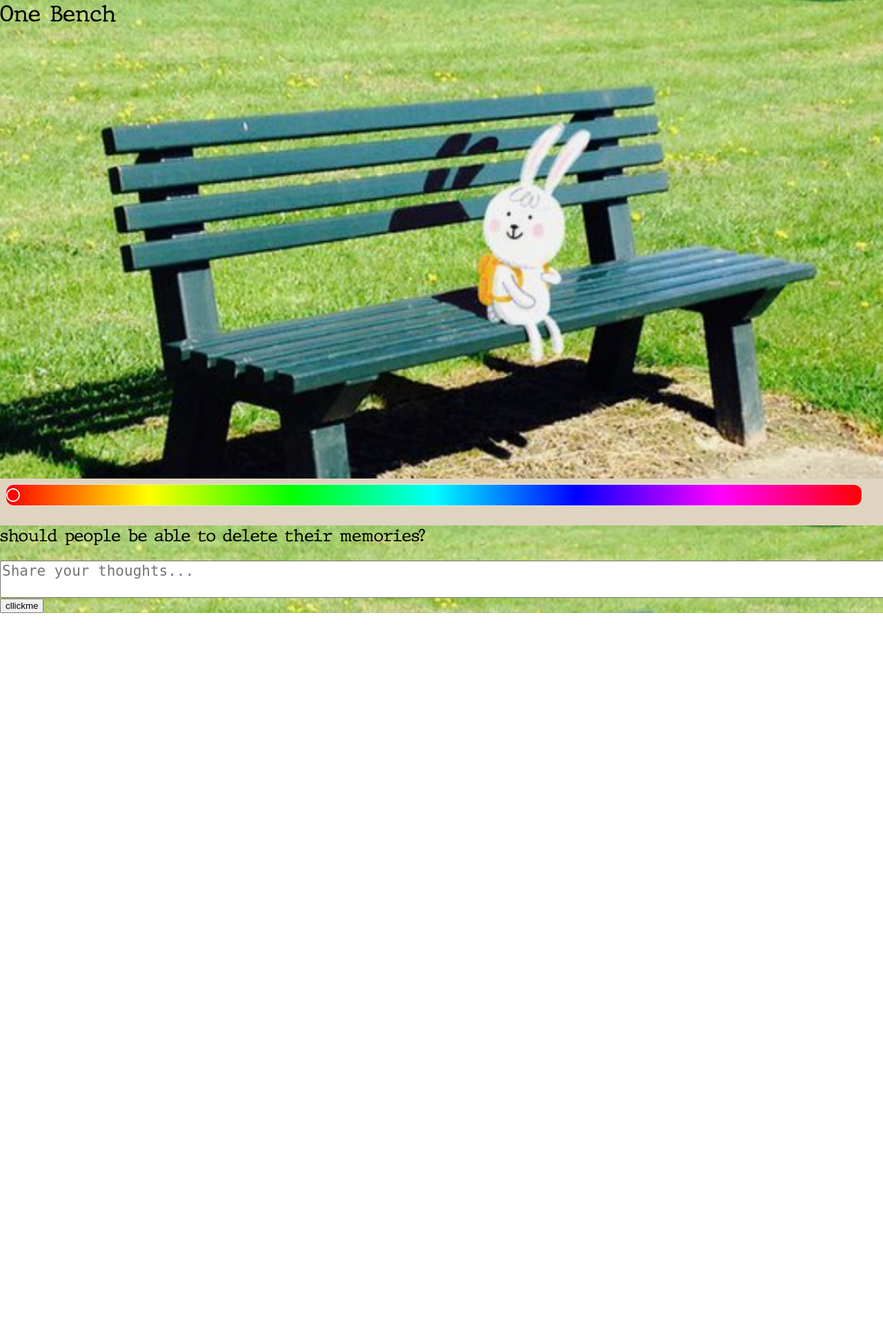
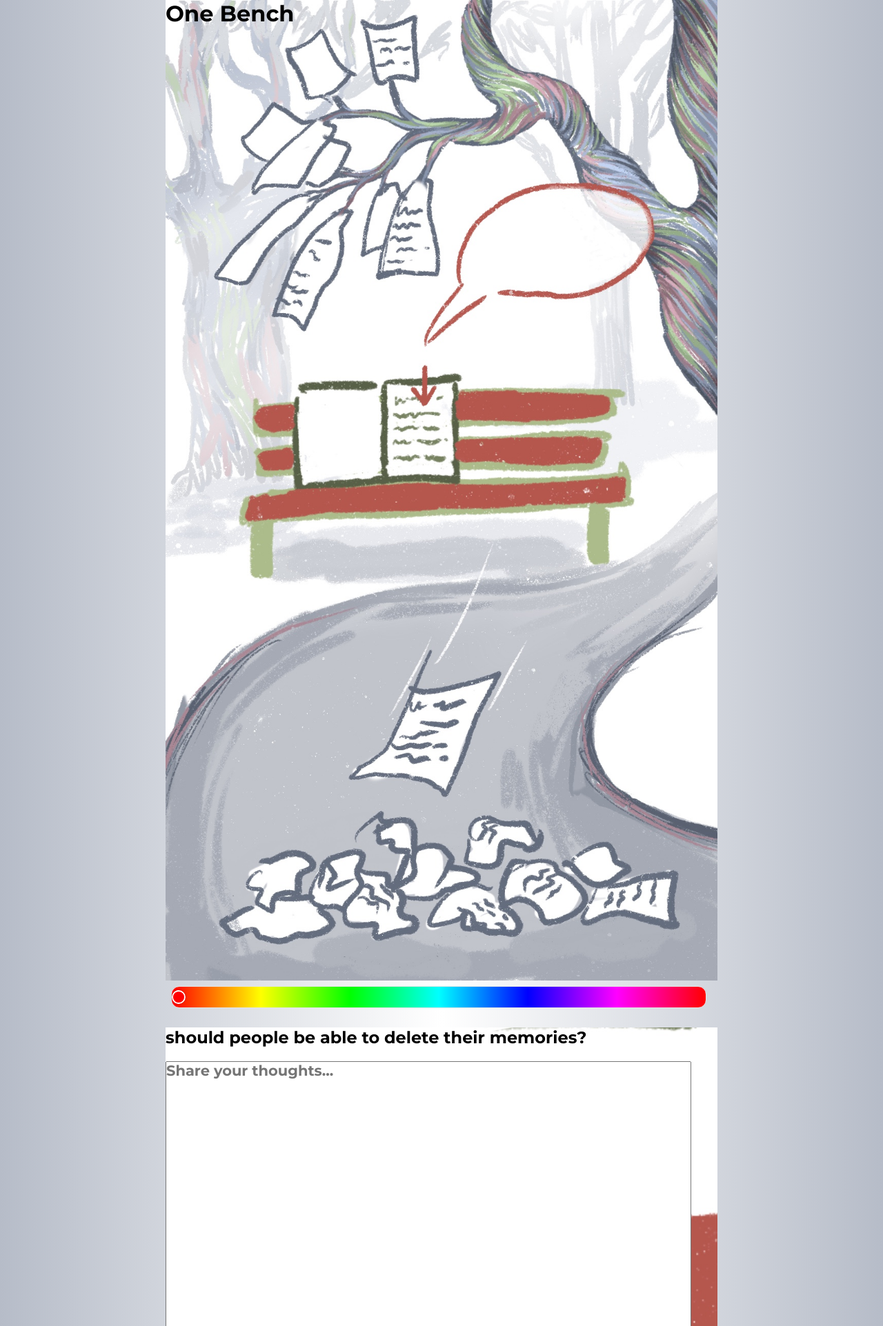
Before and after one commit to simitomorrow/OneBench, a PHP site: page / in a window 1280 px wide. Shown: the top 1923 px of the page at 69% size. Before the commit the page ends 889 px from the top, so only its background shows below. Run offline with PHP 8.4, Linux system fonts and the light colour scheme; data that the repository does not hold is empty.

Commit message:
zwischenspeicher

```diff
--- a/css/style.css
+++ b/css/style.css
@@ -1,18 +1,34 @@
 @charset "UTF-8";
 
 @font-face {
-    font-family: "Typewriter";
-    src: url("../fonts/JMH\ Typewriter.ttf") format("truetype");
-    font-weight: bold;
-    font-style: normal;
+	font-family: "Montserrat";
+	src: url("../fonts/Montserrat-VariableFont_wght.ttf") format("truetype");
+	font-weight: bold;
+	font-style: normal;
 }
 
-body, html {
-    font-family: "Typewriter";
-	background-color: #DFD4C0;
+@font-face {
+	font-family: "IndieFlower";
+	src: url("../fonts/IndieFlower-Regular.ttf") format("truetype");
+	font-weight: bold;
+	font-style: normal;
+}
+
+html {
+	font-family: "Montserrat";
+	background: linear-gradient(90deg, rgba(182, 188, 200, 1) 0%, rgb(255, 255, 255) 50%, rgba(182, 188, 200, 1) 100%);
 	padding: 0;
 	margin: 0;
+	display: flex;
+	justify-content: center;
+	align-items: center;
+}
+
+body {
 	width: 100%;
+	max-width: 800px;
+	padding: 0;
+	margin: 0;
 }
 
 h1 {
@@ -20,17 +36,16 @@
 	padding: 0;
 }
 
-.container1 {
-	background-image: url("../img/bench.png");
-	background-size: cover;
-	background-position-x: 20%;
-	background-position-x: 20%;
-	height: 694px;
+#container1 {
+	background-image: url("../img/one\ bench.jpg");
+	background-size: contain;
+	background-repeat: no-repeat;
 }
 
-.container2 {
-	background-image: url("../img/bench.png");
-	background-size: cover;
+#container2 {
+	background-image: url("../img/zoom\ diary.jpg");
+	background-size: contain;
+	background-repeat: no-repeat;
 }
 
 img {
@@ -38,12 +53,19 @@
 	width: 100%;
 }
 
+.randomQuestion {
+	font-family: "IndieFlower";
+}
+
 #messageBox {
-	width: 100%;
+	font-family: "Montserrat";
+	width: 95%;
 	display: block;
 	font-size: 21px;
 	resize: none;
 	height: 50%;
+	margin: 0;
+	padding: 0;
 }
 
 .slider-color-picker {
--- a/index.php
+++ b/index.php
@@ -12,16 +12,16 @@
 
 
 <body>
-	<div class="container1">
+	<div id="container1">
 		<h1>One Bench</h1>
 	</div>
 
 	<slider-color-picker style="width: 97%"></slider-color-picker>
-	<div class="container2">
+	<div id="container2">
 		<h2 id="randomQuestion"></h2>
 		<div id="circle"></div>
 		<textarea id="messageBox" placeholder="Share your thoughts..."></textarea>
-		<button>cllickme</button>
+		<button id="saveMemoryButton">clickme</button>
 	</div>
 
 </body>
--- a/js/bench.js
+++ b/js/bench.js
@@ -1,28 +1,7 @@
 import "./lib/slider-color-picker.js";
-/*
-    db-connection:
-    localhost
-    user: smizz_onebench
-    pw: GE-9YAu:8gy;6c
 
-    DB TABLE: MEMORY
-    id: long, autoincrement
-    question: varchar(300)
-    message: varchar(5000)
-    color: varchar(8)
-    byUserHash: varchar(32)
-    dateCreated: date
-
-    CREATE TABLE MEMORY(
-        ID_Memory INT AUTO_INCREMENT PRIMARY KEY
-        ,Question VARCHAR(300)
-        ,Message VARCHAR(5000)
-        ,Color VARCHAR(9)
-        ,By_User_Hash VARCHAR(64)
-        ,Date_Created DATETIME DEFAULT CURRENT_TIMESTAMP
-        );
-*/
-
+const MAX_TEXT_LENGTH = 5000;
+let benchMemories = [];
 let shownQuestion = "";
 let textbox;
 let selectedColor = "#FFFFFF";
@@ -30,49 +9,39 @@
     prepareColorPicker();
     showRandomQuestion();
     textbox = document.getElementById('messageBox');
+    document.getElementById("saveMemoryButton").addEventListener("click", saveMemory);
+
+    let titleImageContainer = document.getElementById("container1");
+    titleImageContainer.style.height = "" + (titleImageContainer.offsetWidth / 9 * 16) + "px";
+    let diaryImageContainer = document.getElementById("container2");
+    diaryImageContainer.style.height = "" + (diaryImageContainer.offsetWidth / 9 * 16) + "px";
 };
 
-const RANDOM_QUESTIONS = [
-    "How are you?",
-    "What are you seeing?",
-    "do memories ever fade?",
-    "should people be able to delete their memories?"
-]
-
-const MAX_TEXT_LENGTH = 5000;
-const MIN_BUBBLE_SIZE = 80;
-const MAX_BUBBLE_SIZE = 400;
-let benchMemories = [];
-
 function showRandomQuestion() {
+    const RANDOM_QUESTIONS = [
+        "How are you?",
+        "What are you seeing?",
+        "do memories ever fade?",
+        "should people be able to delete their memories?"
+    ]
     let randomIndex = Math.floor(Math.random() * RANDOM_QUESTIONS.length)
     shownQuestion = RANDOM_QUESTIONS[randomIndex];
     document.getElementById("randomQuestion").innerHTML = shownQuestion;
 }
 
-function getID() {
-    /*
-        read from cookie
-        if nothing, create new and save in cookie
-    */
-
-    function createNewID() {
-        //id saved in db or
-        //hash32 of hardware/browser?
-    }
-}
-
 function readMemories() {
-    console.log("do the thing")
-    let request = {
+    const request = {
         action: "readAllMemories"
     }
 
-    const response = fetch("./memorydao.php", {
+    fetch("./memorydao.php", {
         method: 'POST',
         body: JSON.stringify(request)
     }).then(response => response.text())
-    .then(data => console.log(JSON.parse(data)));
+        .then(data => {
+            benchMemories = JSON.parse(data)
+            displayMemories();
+        });
 }
 readMemories();
 
@@ -101,14 +70,14 @@
     });
 }
 
-async function saveMemory() {
-    let memory = {
-        question: "questione",
-        message: "massage",
-        color: "AABBCCDD",
-        userHash: "notsureyet"
+function saveMemory() {
+    console.log(textbox.value)
+    const memory = {
+        question: shownQuestion,
+        message: textbox.value,
+        color: selectedColor
     }
-    let request = {
+    const request = {
         action: "newMemory",
         data: memory
     }
--- a/memorydao.php
+++ b/memorydao.php
@@ -18,7 +18,7 @@
     $memory[$key] = addslashes($value);
   }
 
-  $sql = "INSERT INTO memory(Question, Message, Color, By_User_Hash) VALUES ('{$memory["question"]}','{$memory["message"]}','{$memory["color"]}','{$memory["userHash"]}');";
+  $sql = "INSERT INTO memory(Question, Message, Color, By_User_Hash) VALUES ('{$memory["question"]}','{$memory["message"]}','{$memory["color"]}','hmmm');";
 
   if ($conn->query($sql) === TRUE) {
     echo "New record created successfully";
```
Also changed, not shown: dbconnection.php (line endings or trailing spaces), fonts/IndieFlower-Regular.ttf (added), fonts/JMH Typewriter.ttf (deleted), fonts/Montserrat-Italic-VariableFont_wght.ttf (added), fonts/Montserrat-VariableFont_wght.ttf (added), img/bench.png (deleted), img/one bench.jpg (added), img/zoom diary.jpg (added).
